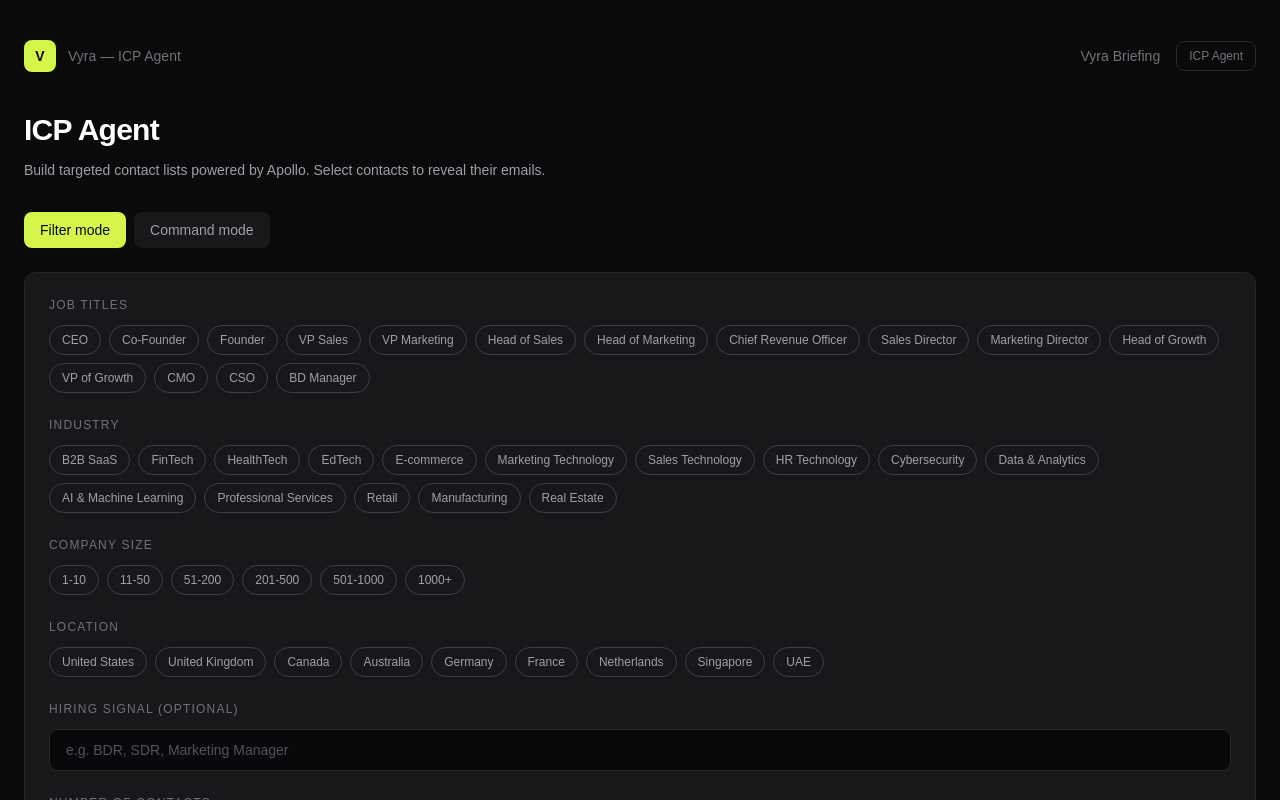
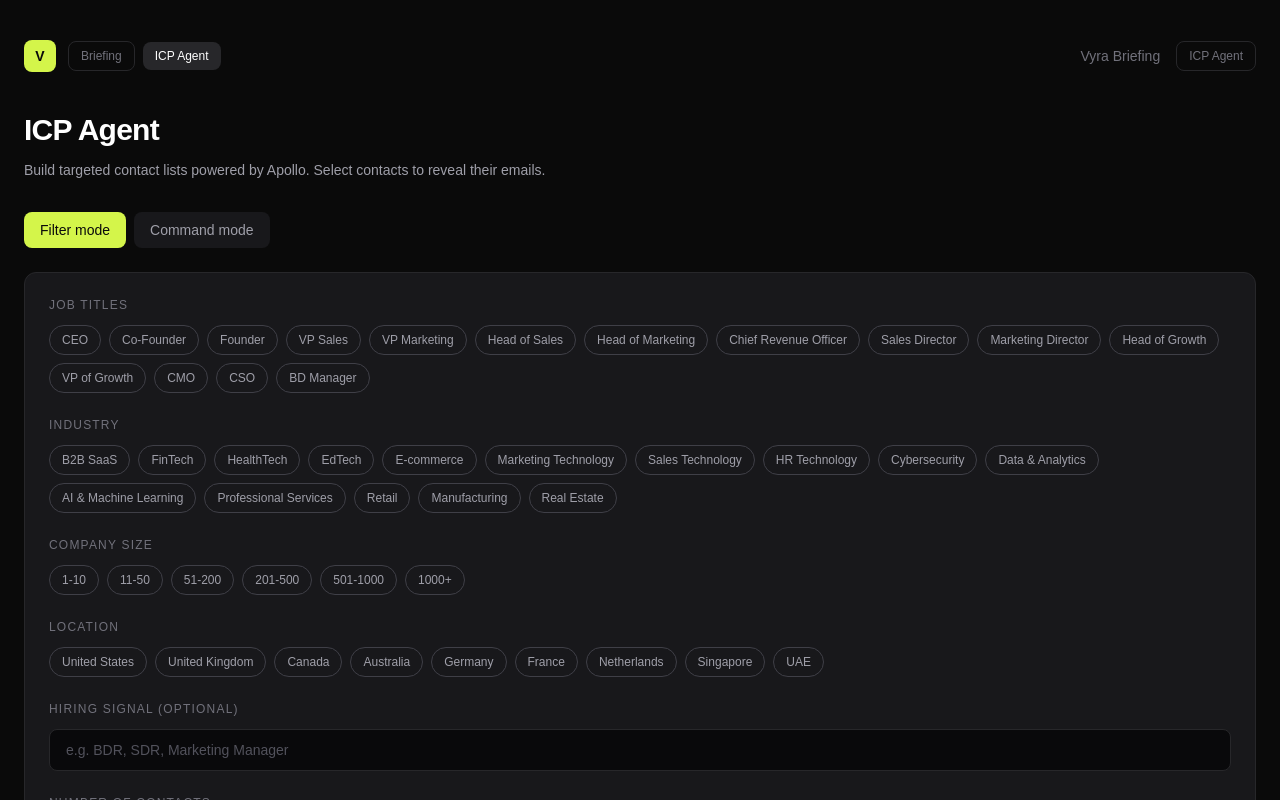
Before and after one commit to faatimaamir90-code/vyra, a Next.js app: page /icp in a window 1280 px wide. Shown: the top 800 px of the page. Built offline with nearby package versions, Linux system fonts and the light colour scheme.

Commit message:
Add navigation between Briefing and ICP Agent

```diff
--- a/app/briefing/page.tsx
+++ b/app/briefing/page.tsx
@@ -66,7 +66,7 @@ export default function Briefing() {
             <div className="w-8 h-8 rounded-lg bg-[#D4F54A] flex items-center justify-center">
               <span className="text-[#0A0A0A] font-bold text-sm">V</span>
             </div>
-            <span className="text-zinc-500 text-sm">Vyra Briefing</span>
+            <div className="flex items-center gap-2"><a href="/briefing" className="text-xs font-medium text-white bg-zinc-800 px-3 py-1.5 rounded-lg">Briefing</a><a href="/icp" className="text-xs text-zinc-500 hover:text-white px-3 py-1.5 rounded-lg border border-zinc-800 hover:border-zinc-600 transition-colors">ICP Agent</a></div>
           </div>
           <div className="flex items-center gap-3">
             {connected && (
--- a/app/icp/page.tsx
+++ b/app/icp/page.tsx
@@ -121,7 +121,7 @@ export default function ICPAgent() {
             <div className="w-8 h-8 rounded-lg bg-[#D4F54A] flex items-center justify-center">
               <span className="text-[#0A0A0A] font-bold text-sm">V</span>
             </div>
-            <span className="text-zinc-500 text-sm">Vyra — ICP Agent</span>
+            <div className="flex items-center gap-2"><a href="/briefing" className="text-xs text-zinc-500 hover:text-white px-3 py-1.5 rounded-lg border border-zinc-800 hover:border-zinc-600 transition-colors">Briefing</a><a href="/icp" className="text-xs font-medium text-white bg-zinc-800 px-3 py-1.5 rounded-lg">ICP Agent</a></div>
           </div>
           <div className="flex items-center gap-4">
   <span className="text-zinc-500 text-sm">Vyra Briefing</span>
```
